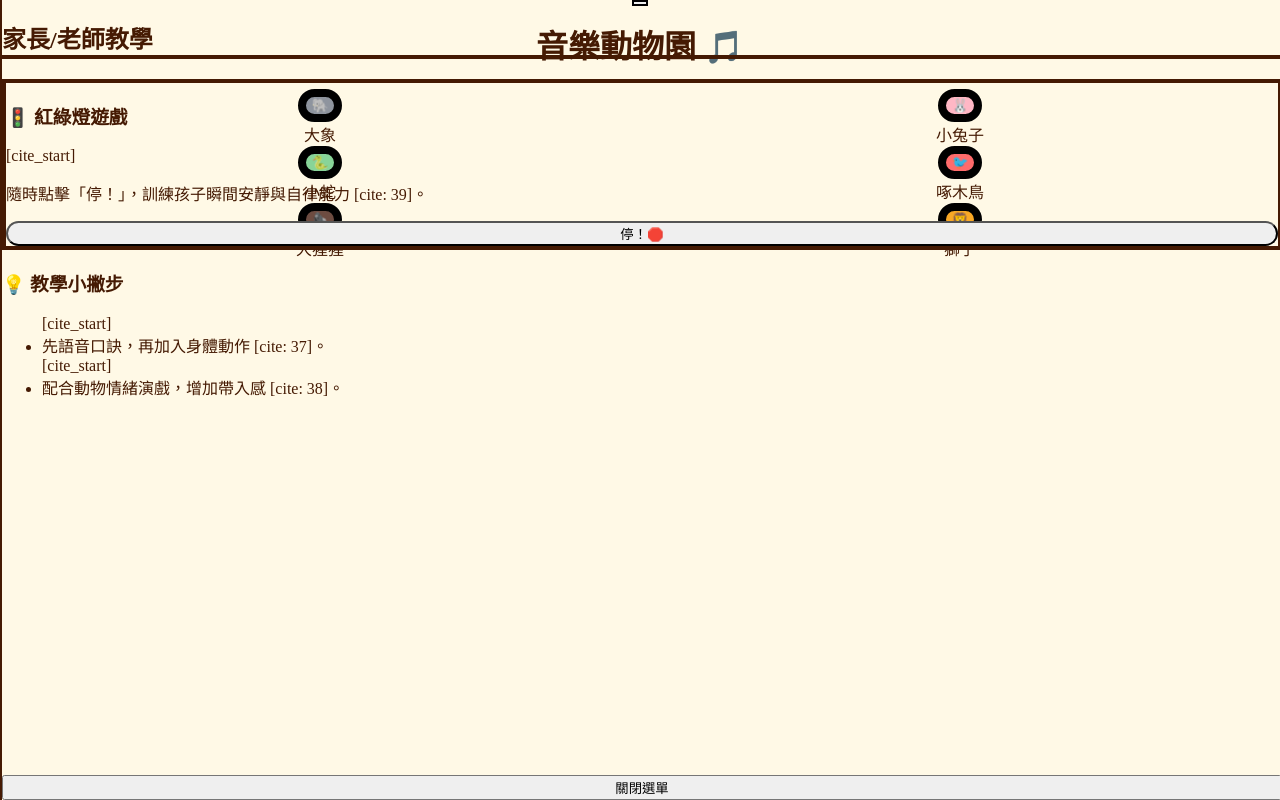
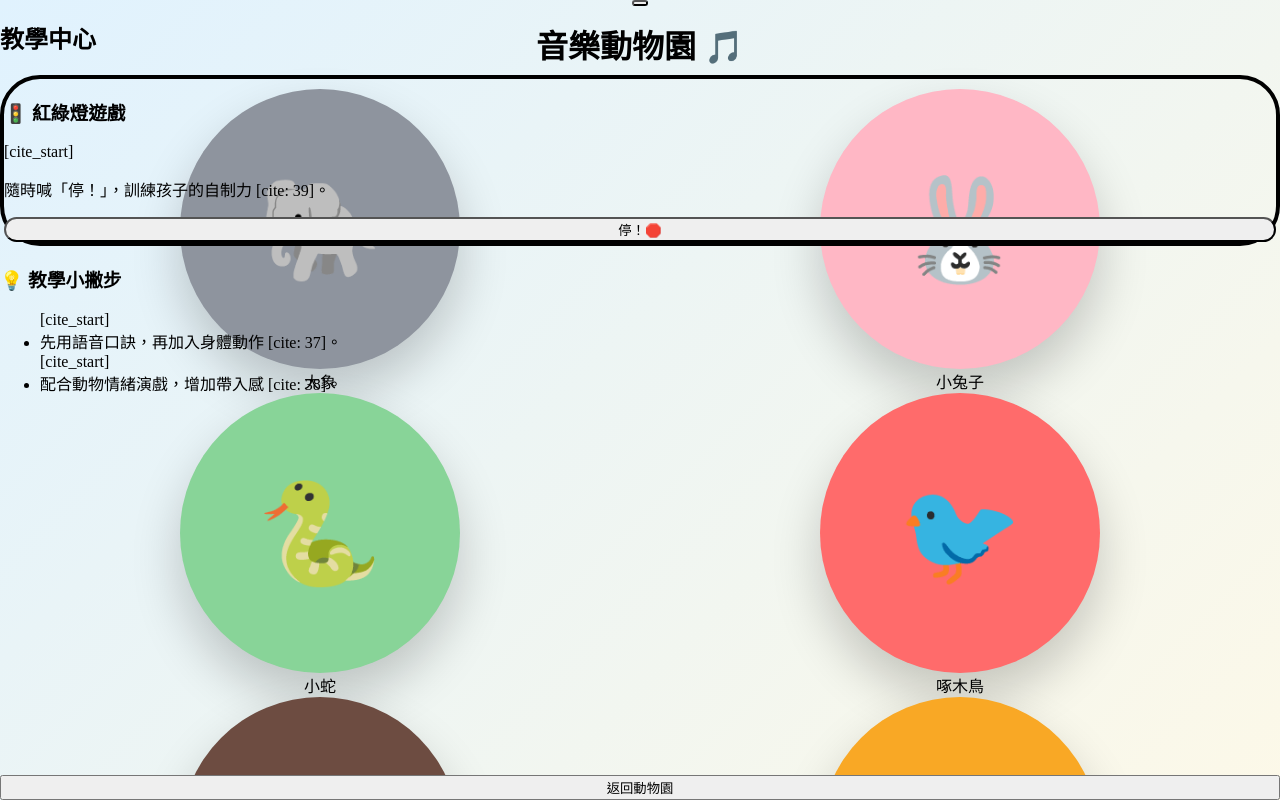
Before and after one commit to OuO0403/toddler-music-site, a Next.js app: page / in a window 1280 px wide. Both pictures are taken after a click on the button 640 px from the left and 3 px from the top of the page. Shown: the top 800 px of the page. Built offline with nearby package versions, Linux system fonts and the light colour scheme.

Commit message:
UI: Final meadow style with large round buttons

```diff
--- a/src/app/globals.css
+++ b/src/app/globals.css
@@ -2,24 +2,10 @@
 @tailwind components;
 @tailwind utilities;
 
-:root {
-  --background: #fff9e6;
-}
-
 body {
-  background-color: var(--background);
-  color: #451a03;
   margin: 0;
   padding: 0;
-  /* 移除 overflow: hidden，讓內容可以自然滾動 */
   min-height: 100vh;
+  background: linear-gradient(135deg, #e0f2fe 0%, #fff9e6 100%);
+  overflow-y: auto !important; /* 強制啟用垂直捲軸 */
 }
-
-/* 讓捲軸看起來更可愛（隱藏或美化） */
-::-webkit-scrollbar {
-  width: 8px;
-}
-::-webkit-scrollbar-thumb {
-  background: #f59e0b;
-  border-radius: 10px;
-}
--- a/src/app/layout.tsx
+++ b/src/app/layout.tsx
@@ -1,14 +1,9 @@
 import './globals.css';
-
-export const metadata = {
-  title: '音樂動物園',
-  description: '幼兒律動節奏學習網',
-};
 
 export default function RootLayout({ children }: { children: React.ReactNode }) {
   return (
     <html lang="zh-Hant">
-      <body className="antialiased">
+      <body className="antialiased m-0 p-0 min-h-screen w-full">
         {children}
       </body>
     </html>
--- a/src/app/page.tsx
+++ b/src/app/page.tsx
@@ -4,22 +4,22 @@ import { useRouter } from 'next/navigation';
 import { motion, AnimatePresence } from 'framer-motion';
 
 const animals = [
-  { id: 'elephant', name: '大象', icon: '🐘', color: '#8E949E', note: '咚咚踏腳' },
-  { id: 'rabbit', name: '小兔子', icon: '🐰', color: '#FFB7C5', note: '蹦蹦拍腿' },
-  { id: 'snake', name: '小蛇', icon: '🐍', color: '#88D498', note: '嘶嘶互搓' },
-  { id: 'woodpecker', name: '啄木鳥', icon: '🐦', color: '#FF6B6B', note: '噠噠敲手' },
-  { id: 'gorilla', name: '大猩猩', icon: '🦍', color: '#6D4C41', note: '嗚哈拍胸' },
-  { id: 'lion', name: '獅子', icon: '🦁', color: '#F9A825', note: '吼叫爆發' },
+  { id: 'elephant', name: '大象', icon: '🐘', color: '#8E949E' },
+  { id: 'rabbit', name: '小兔子', icon: '🐰', color: '#FFB7C5' },
+  { id: 'snake', name: '小蛇', icon: '🐍', color: '#88D498' },
+  { id: 'woodpecker', name: '啄木鳥', icon: '🐦', color: '#FF6B6B' },
+  { id: 'gorilla', name: '大猩猩', icon: '🦍', color: '#6D4C41' },
+  { id: 'lion', name: '獅子', icon: '🦁', color: '#F9A825' },
 ];
 
 export default function HomePage() {
   const router = useRouter();
   const [isMenuOpen, setIsMenuOpen] = useState(false);
 
-  // 震動反饋函數
+  // 觸覺反饋 (震動)
   const triggerVibrate = () => {
     if (typeof window !== 'undefined' && window.navigator.vibrate) {
-      window.navigator.vibrate(50); // 震動 50 毫秒
+      window.navigator.vibrate(60);
     }
   };
 
@@ -29,84 +29,83 @@ export default function HomePage() {
   };
 
   return (
-    <div className="w-full min-h-screen bg-gradient-to-b from-sky-100 to-amber-50 flex flex-col items-center py-12 px-4">
-
+    <div className="w-full min-h-screen flex flex-col items-center py-12 px-6">
       <motion.h1
-        initial={{ y: -50, opacity: 0 }}
-        animate={{ y: 0, opacity: 1 }}
-        className="text-5xl md:text-7xl font-black text-amber-900 mb-12 drop-shadow-xl"
+        initial={{ opacity: 0, y: -20 }}
+        animate={{ opacity: 1, y: 0 }}
+        className="text-5xl md:text-7xl font-black text-amber-900 mb-16 drop-shadow-xl"
       >
         音樂動物園 🎵
       </motion.h1>
 
-      {/* 2x3 固定網格，gap 縮小讓它們靠近 */}
-      <div className="grid grid-cols-2 md:grid-cols-3 gap-8 md:gap-12 w-full max-w-4xl justify-items-center">
+      {/* 2x3 固定比例大網格 */}
+      <div className="grid grid-cols-2 md:grid-cols-3 gap-12 md:gap-20 w-full max-w-5xl justify-items-center">
         {animals.map((a) => (
-          <div key={a.id} className="flex flex-col items-center">
+          <div key={a.id} className="flex flex-col items-center w-full">
             <motion.button
-              layoutId={`circle-${a.id}`} // 關鍵：換頁過場 ID
+              layoutId={`circle-${a.id}`} // 確保過場動畫連接
               onClick={() => handleNavigate(a.id)}
               whileHover={{ scale: 1.05 }}
-              whileTap={{ scale: 0.9 }}
-              /* 固定圓圈大小為 220px (手機) / 280px (電腦) */
-              className="w-40 h-40 md:w-64 md:h-64 rounded-full shadow-2xl flex items-center justify-center border-8 border-white overflow-hidden relative"
+              whileTap={{ scale: 0.95 }}
+              /* 強制固定為正圓，比例 1:1 */
+              className="relative w-full aspect-square max-w-[280px] rounded-full shadow-[0_25px_50px_rgba(0,0,0,0.2)] flex items-center justify-center border-none outline-none overflow-hidden"
               style={{ backgroundColor: a.color }}
             >
-              <span className="text-7xl md:text-[140px] z-10">{a.icon}</span>
+              <span className="text-[100px] md:text-[150px] leading-none select-none z-10">
+                {a.icon}
+              </span>
             </motion.button>
-            <span className="mt-4 text-2xl md:text-4xl font-black text-amber-900 tracking-wider">
+            <span className="mt-6 text-3xl md:text-5xl font-black text-amber-900 drop-shadow-sm">
               {a.name}
             </span>
           </div>
         ))}
       </div>
 
-      {/* 右上角選單鍵 */}
+      {/* 右上角選單 */}
       <button
-        onClick={() => { setIsMenuOpen(!isMenuOpen); triggerVibrate(); }}
-        className="fixed top-6 right-6 z-[100] p-4 bg-white/60 backdrop-blur-md rounded-2xl shadow-lg border-2 border-amber-500"
+        onClick={() => { setIsMenuOpen(true); triggerVibrate(); }}
+        className="fixed top-8 right-8 z-[100] p-6 bg-white/40 backdrop-blur-md rounded-[30px] shadow-2xl"
       >
-        <div className="space-y-1.5">
-          <div className="w-8 h-1.5 bg-amber-700 rounded-full"></div>
-          <div className="w-8 h-1.5 bg-amber-700 rounded-full"></div>
-          <div className="w-8 h-1.5 bg-amber-700 rounded-full"></div>
+        <div className="space-y-2">
+          <div className="w-12 h-2 bg-amber-900 rounded-full"></div>
+          <div className="w-12 h-2 bg-amber-900 rounded-full"></div>
+          <div className="w-12 h-2 bg-amber-900 rounded-full"></div>
         </div>
       </button>
 
-      {/* 教學選單面板 */}
+      {/* 教學面板與紅綠燈遊戲 */}
       <AnimatePresence>
         {isMenuOpen && (
           <motion.div
             initial={{ x: '100%' }} animate={{ x: 0 }} exit={{ x: '100%' }}
-            className="fixed top-0 right-0 h-full w-full md:w-80 bg-white/95 backdrop-blur-xl z-[90] shadow-2xl p-8 flex flex-col border-l-4 border-amber-400"
+            className="fixed top-0 right-0 h-full w-full md:w-[400px] bg-white/95 backdrop-blur-2xl z-[110] shadow-2xl p-10 flex flex-col"
           >
-            <h2 className="text-3xl font-black text-amber-900 mb-8 border-b-4 border-amber-200 pb-2">家長/老師教學</h2>
-
-            <div className="space-y-6 overflow-y-auto flex-grow">
-              <section className="bg-red-100 p-4 rounded-3xl border-4 border-red-400">
-                <h3 className="text-xl font-black text-red-700 mb-2">🚦 紅綠燈遊戲</h3>
-                [cite_start]<p className="text-sm font-bold">隨時點擊「停！」，訓練孩子瞬間安靜與自律能力 [cite: 39]。</p>
+            <h2 className="text-4xl font-black text-amber-900 mb-10">教學中心</h2>
+            <div className="space-y-8 flex-grow overflow-y-auto">
+              <section className="bg-red-50 p-6 rounded-[40px] border-4 border-red-200">
+                <h3 className="text-2xl font-black text-red-600 mb-4 tracking-wider">🚦 紅綠燈遊戲</h3>
+                [cite_start]<p className="font-bold text-gray-700 mb-6">隨時喊「停！」，訓練孩子的自制力 [cite: 39]。</p>
                 <button
-                  onClick={() => alert('🛑 暫停！大家不要動！')}
-                  className="mt-4 w-full py-4 bg-red-600 text-white font-black text-2xl rounded-full shadow-lg active:scale-95"
+                  onClick={() => { triggerVibrate(); alert('🛑 暫停！大家不要動！'); }}
+                  className="w-full py-6 bg-red-500 text-white font-black text-3xl rounded-full shadow-xl active:scale-90"
                 >
                   停！🛑
                 </button>
               </section>
-
-              <section className="bg-amber-100 p-4 rounded-3xl">
-                <h3 className="text-xl font-black text-amber-700 mb-2">💡 教學小撇步</h3>
-                <ul className="text-sm font-bold space-y-2 list-disc pl-4">
-                  [cite_start]<li>先語音口訣，再加入身體動作 [cite: 37]。</li>
+              <section className="bg-amber-50 p-6 rounded-[40px]">
+                <h3 className="text-2xl font-black text-amber-700 mb-4">💡 教學小撇步</h3>
+                <ul className="space-y-4 font-bold text-amber-900 list-disc pl-5">
+                  [cite_start]<li>先用語音口訣，再加入身體動作 [cite: 37]。</li>
                   [cite_start]<li>配合動物情緒演戲，增加帶入感 [cite: 38]。</li>
                 </ul>
               </section>
             </div>
-
-            <button onClick={() => setIsMenuOpen(false)} className="mt-8 py-4 bg-amber-500 text-white font-black rounded-2xl">關閉選單</button>
+            <button onClick={() => setIsMenuOpen(false)} className="mt-8 py-5 bg-amber-800 text-white font-black text-xl rounded-3xl">返回動物園</button>
           </motion.div>
         )}
       </AnimatePresence>
+      <div className="h-20 w-full" /> {/* 底部留白確保滑動到底 */}
     </div>
   );
 }
```
